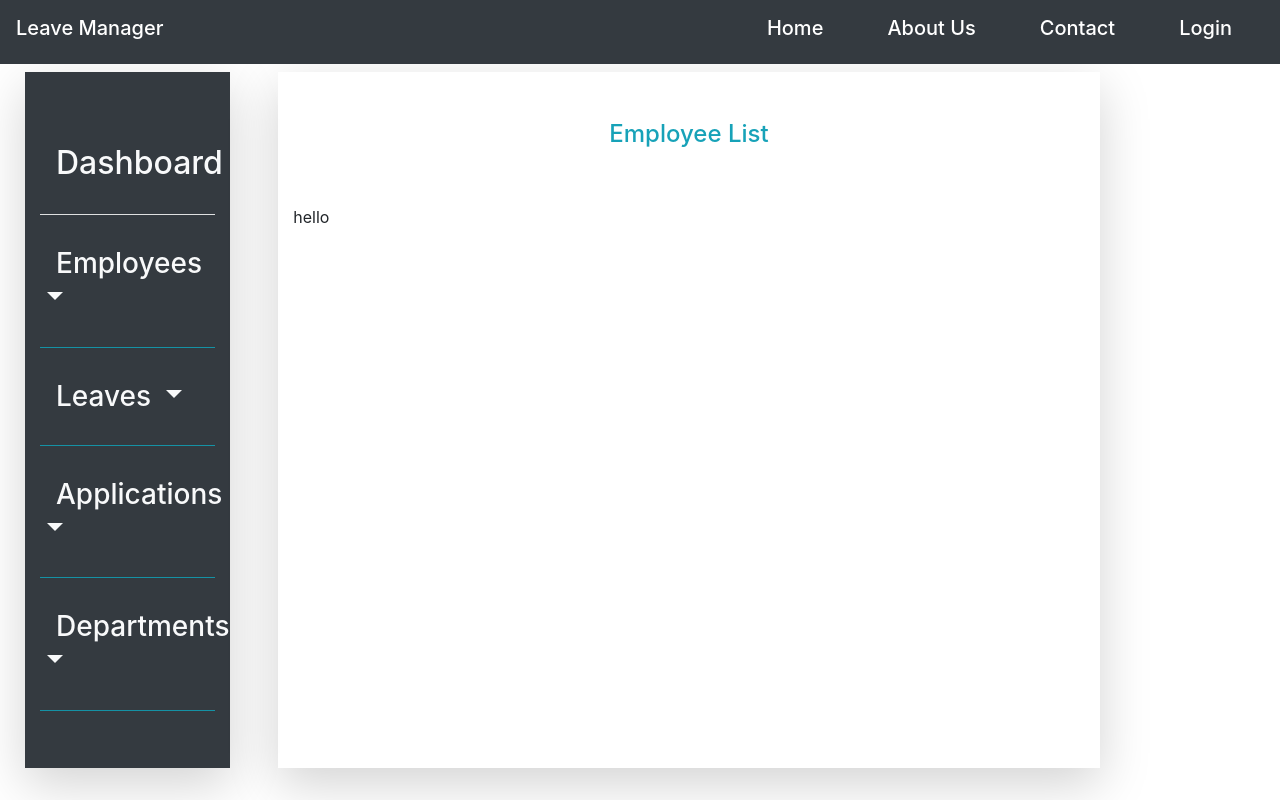
After one commit to jodham/leave_management, a Django app: page /reports/ in a window 1280 px wide. The commit adds this page. Run offline with Django 4.2, Linux system fonts and the light colour scheme; some libraries are stand-ins or nearby versions.

Commit message:
added reports templates

```diff
--- /dev/null
+++ b/dci_leave_management_system/leave_management_app/templates/leave_management_app/reports.html
@@ -0,0 +1,19 @@
+{%extends 'leave_management_app/base.html'%}
+{%block title%}Employees List{%endblock title%}
+
+{%block content%}
+<div class="row p-4" style="height: 95vh; width: 100%; background-color: white; background-attachment: fixed;">
+        {%block navbar%}
+            {%include 'navigation/sidenav.html'%}
+        {%endblock navbar%}
+
+    <div class="col-lg-8 mt-3 ml-5 shadow-lg">
+        <div class="py-5 text-center"><label class="text-info h4">Employee List</label></div>
+
+
+
+        hello
+
+    </div>
+</div>
+{%endblock content%}
--- a/dci_leave_management_system/leave_management_app/templates/navigation/sidenav.html
+++ b/dci_leave_management_system/leave_management_app/templates/navigation/sidenav.html
@@ -60,6 +60,7 @@
           <div class="dropdown-menu" aria-labelledby="dropdownnLink">
             <a class="dropdown-item" href="{%url 'useraccount'%}">Add User Account</a>
             <a class="dropdown-item" href="#">Available Users</a>
+            <a class="dropdown-item" href="{%url 'reports'%}">Reports</a>
           </div>
        </div>
             <hr class="bg-info">
--- a/dci_leave_management_system/leave_management_app/urls.py
+++ b/dci_leave_management_system/leave_management_app/urls.py
@@ -36,6 +36,8 @@ urlpatterns = [
     path('employee/search', searchEmployeeView, name='search_employee'),
     path('search/employee', search, name='search'),
 
+    path('reports/', reports, name='reports'),
+
     path('user/login', login_view, name='login'),
     path('user/logout', logout_view, name='logout')
 ]
--- a/dci_leave_management_system/leave_management_app/views.py
+++ b/dci_leave_management_system/leave_management_app/views.py
@@ -443,3 +443,7 @@ def activate_employee(request, id):
     employee.save()
     messages.success(request, 'Employee is activated', extra_tags='alert alert-success alert-dismissible show')
     return redirect('employee_list')
+
+def reports(request):
+    templatename = 'leave_management_app/reports.html'
+    return render(request, templatename)
```
